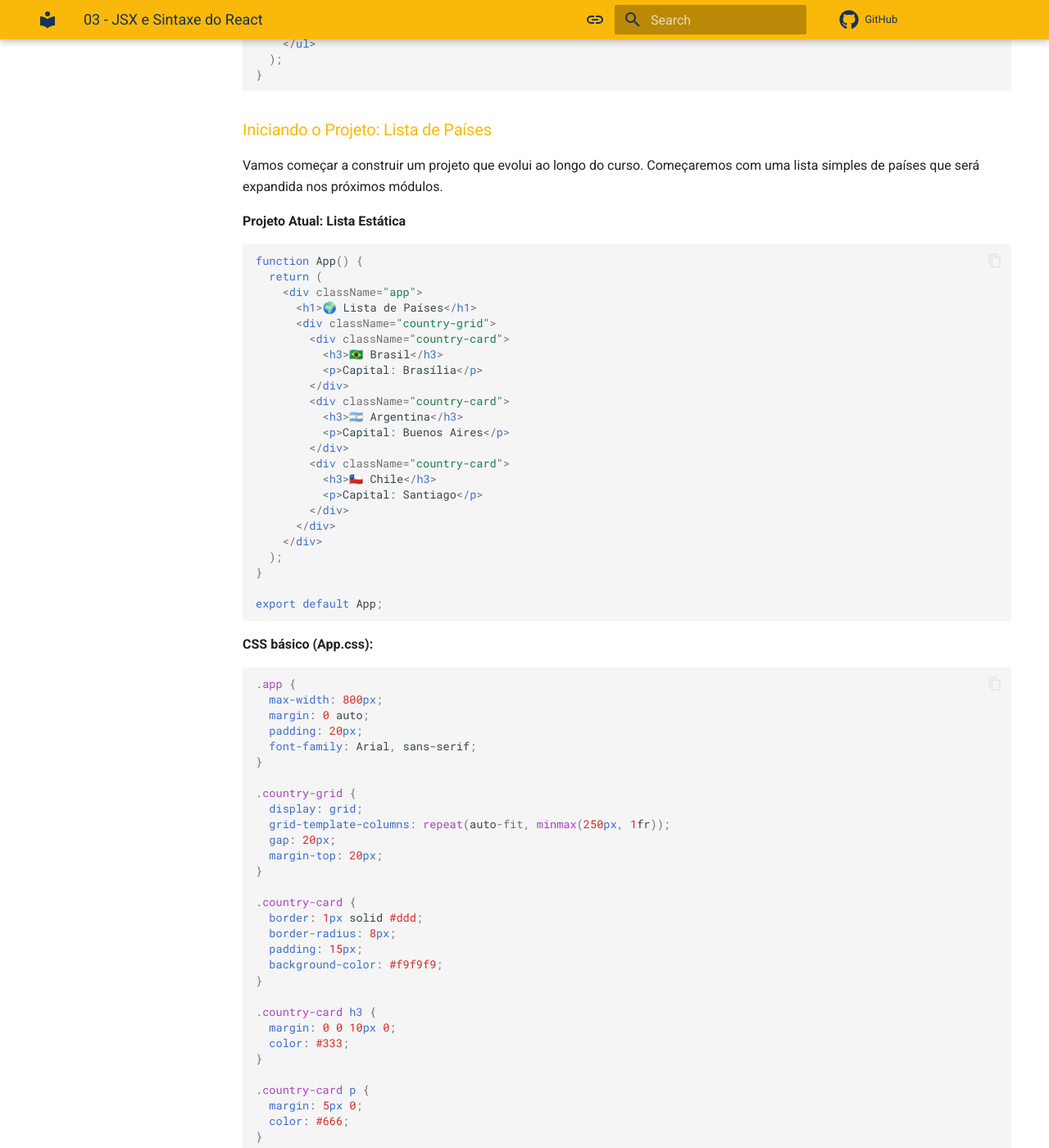
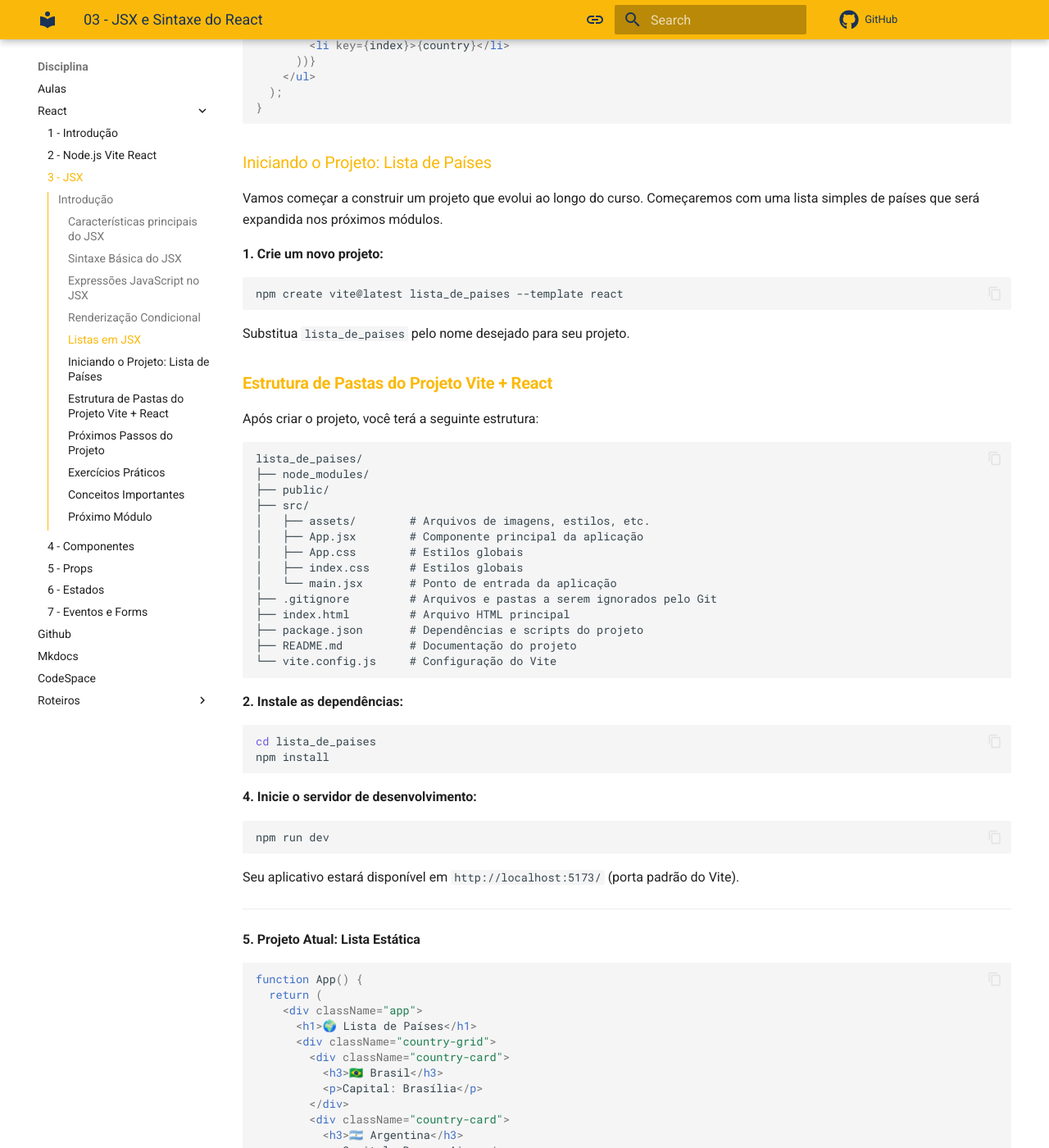
Before and after one commit to jonh-carvalho/PFE_25.2_8002, an MkDocs documentation site: the page built from docs/React/03_JSX_Sintaxe.md, in a window 1280 px wide and 1400 px high, scrolled down 1952 px. Shown: the whole window at 82% size. Built offline with MkDocs 1.6.1 and Material for MkDocs 9.7.7, drawn with Linux system fonts in a browser that asks for light colours; comment, search, counter and statistics services are not loaded; old or Windows-style settings are respelled for this version of MkDocs; some of the changed text lies outside the part shown.

Commit message:
update react

````diff
--- a/docs/React/03_JSX_Sintaxe.md
+++ b/docs/React/03_JSX_Sintaxe.md
@@ -109,7 +109,53 @@ function CountryList() {
 
 Vamos começar a construir um projeto que evolui ao longo do curso. Começaremos com uma lista simples de países que será expandida nos próximos módulos.
 
-**Projeto Atual: Lista Estática**
+**1. Crie um novo projeto:**
+
+```bash
+npm create vite@latest lista_de_paises --template react
+```
+
+Substitua `lista_de_paises` pelo nome desejado para seu projeto.
+
+### **Estrutura de Pastas do Projeto Vite + React**
+
+Após criar o projeto, você terá a seguinte estrutura:
+
+```
+lista_de_paises/
+├── node_modules/
+├── public/
+├── src/
+│   ├── assets/        # Arquivos de imagens, estilos, etc.
+│   ├── App.jsx        # Componente principal da aplicação
+│   ├── App.css        # Estilos globais
+│   ├── index.css      # Estilos globais
+│   └── main.jsx       # Ponto de entrada da aplicação
+├── .gitignore         # Arquivos e pastas a serem ignorados pelo Git
+├── index.html         # Arquivo HTML principal
+├── package.json       # Dependências e scripts do projeto
+├── README.md          # Documentação do projeto
+└── vite.config.js     # Configuração do Vite
+```
+
+**2. Instale as dependências:**
+
+```bash
+cd lista_de_paises
+npm install
+```
+
+**4. Inicie o servidor de desenvolvimento:**
+
+```bash
+npm run dev
+```
+
+Seu aplicativo estará disponível em `http://localhost:5173/` (porta padrão do Vite).
+
+---
+
+**5. Projeto Atual: Lista Estática**
 
 ```jsx
 function App() {
@@ -137,7 +183,7 @@ function App() {
 export default App;
 ```
 
-**CSS básico (App.css):**
+**6. CSS básico (App.css):**
 
 ```css
 .app {
@@ -211,4 +257,4 @@ Ao longo do curso, este projeto evoluirá:
 
 ### Próximo Módulo
 
-No próximo módulo, aprenderemos sobre **Componentes**, onde dividiremos nosso projeto em partes menores e reutilizáveis, aplicando os conceitos de JSX que acabamos de aprender.
+No próximo roteiro do módulo, aprenderemos sobre **Componentes**, onde dividiremos nosso projeto em partes menores e reutilizáveis, aplicando os conceitos de JSX que acabamos de aprender.
--- a/mkdocs.yml
+++ b/mkdocs.yml
@@ -9,8 +9,13 @@ nav:
   - Disciplina:
       - Aulas: Disciplina/aulas.md
       - React:
-              - Introdução: React/01_Intro.md
-              - Node.js Vite React: React\02_NodeViteReact.md
+              - 1 - Introdução: React/01_Intro.md
+              - 2 - Node.js Vite React: React/02_NodeViteReact.md
+              - 3 - JSX: React/03_JSX_Sintaxe.md
+              - 4 - Componentes: React\04_Componentes.md
+              - 5 - Props: React\05_Props_e_Comunicação.md
+              - 6 - Estados: React\06_useState.md
+              - 7 - Eventos e Forms: React\07_Eventos_e_Forms.md
       - Github: Disciplina/github.md
       - Mkdocs: Disciplina/mkdocs.md
       - CodeSpace: Disciplina/codespace.md
````
Also changed, not shown: other parts of docs/React/03_JSX_Sintaxe.md (+7 -7 lines).
